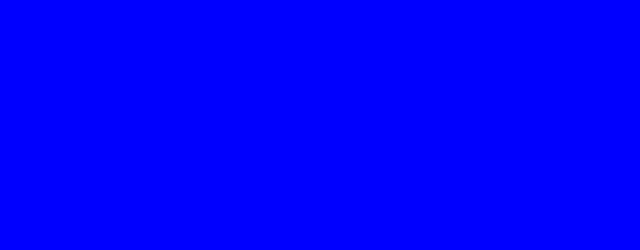
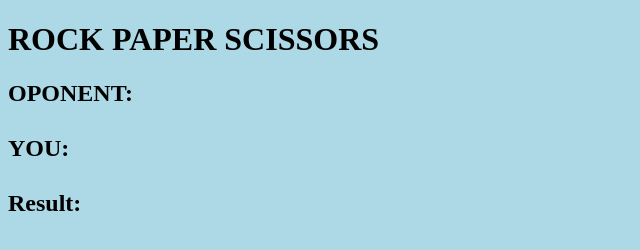
Before and after one commit to MarcusYA/RockPaperScissors, a plain HTML site: page index.html in a window 1280 px wide. Shown: the whole page, without its empty margins (0-640 px from the left). Drawn offline with Linux system fonts and the light colour scheme.

Commit message:
added a id of infoArea with some text of player and oponent

```diff
--- a/assets/CSS/style.css
+++ b/assets/CSS/style.css
@@ -1,3 +1,3 @@
 body {
-    background-color: blue;
+    background-color: lightblue;
 }
--- a/assets/JS/index.js
+++ b/assets/JS/index.js
@@ -0,0 +1,3 @@
+let sayHi = "hello";
+
+console.log(sayHi);
--- a/index.html
+++ b/index.html
@@ -9,6 +9,16 @@
 </head>
 <body>
 
+    <div class="gameArea">
+        <h1>ROCK PAPER SCISSORS</h1>
+
+        <div id="infoArea">
+            <h2>OPONENT: <span><h3 class="display" id="oponentChoiceDisplay"></h3></span></h2>
+            <h2>YOU: <span><h3 class="display" id="yourChoiceDisplay"></h3></span></h2>
+            <h2 class="display" id="resultDisplay">Result:</h2>
+        </div>
+
+    </div>
     <script src="/assets/JS/index.js"></script>
 
 </body>
```
